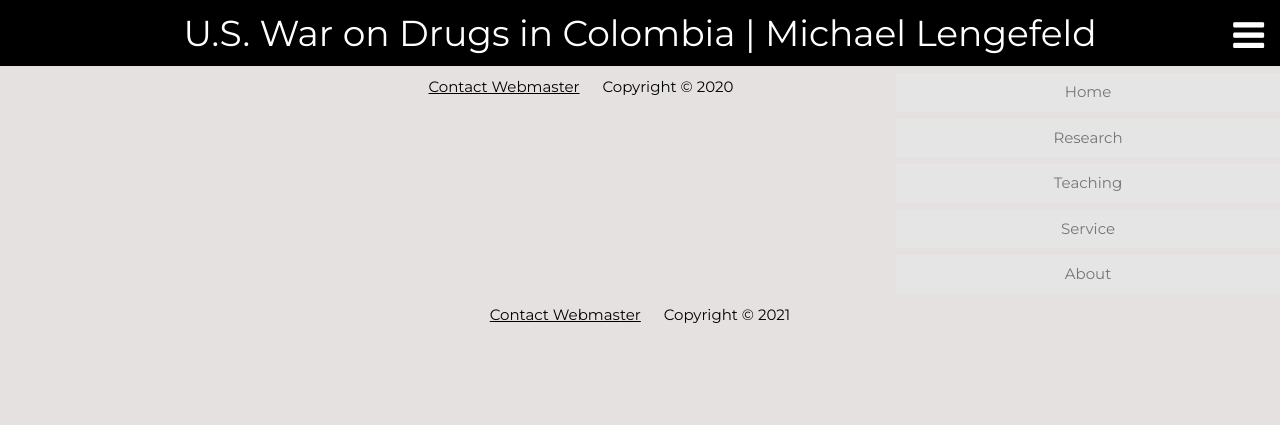
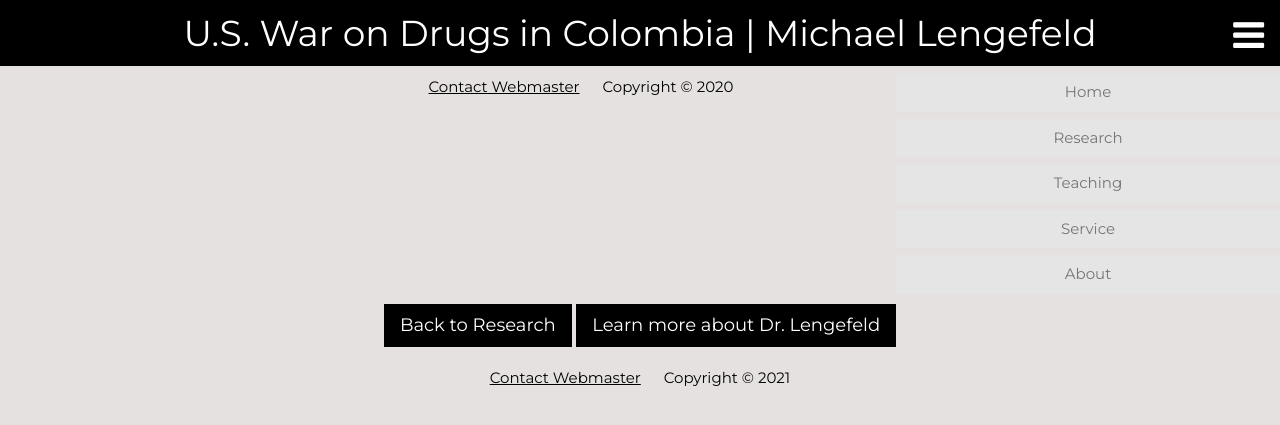
Before and after one commit to resilience1/resilience1.github.io, a Jekyll site: the page built from test2.html, in a window 1280 px wide. Shown: the top 425 px of the page. Built offline with Jekyll 4.4.1, drawn with Linux system fonts in a browser that asks for light colours; nearby versions of some CDN libraries.

Commit message:
Update research.html

```diff
--- a/_layouts/research.html
+++ b/_layouts/research.html
@@ -169,6 +169,12 @@ body, h1,h2,h3,h4,h5,h6 {
 
 <!-- END PAGE CONTENT -->
 </div>
+<h3>
+		<a href="/research/index.html" class="w3-btn w3-black">Back to Research
+		</a>
+		<a href="/about" class="w3-btn w3-black">Learn more about Dr. Lengefeld
+		</a>
+	</h3>
 <div class="footer center" style="color:black">
 	  <a href="mailto:mrlengefeld@protonmail.com">Contact Webmaster</a> &emsp;
 				Copyright © 2021
```
